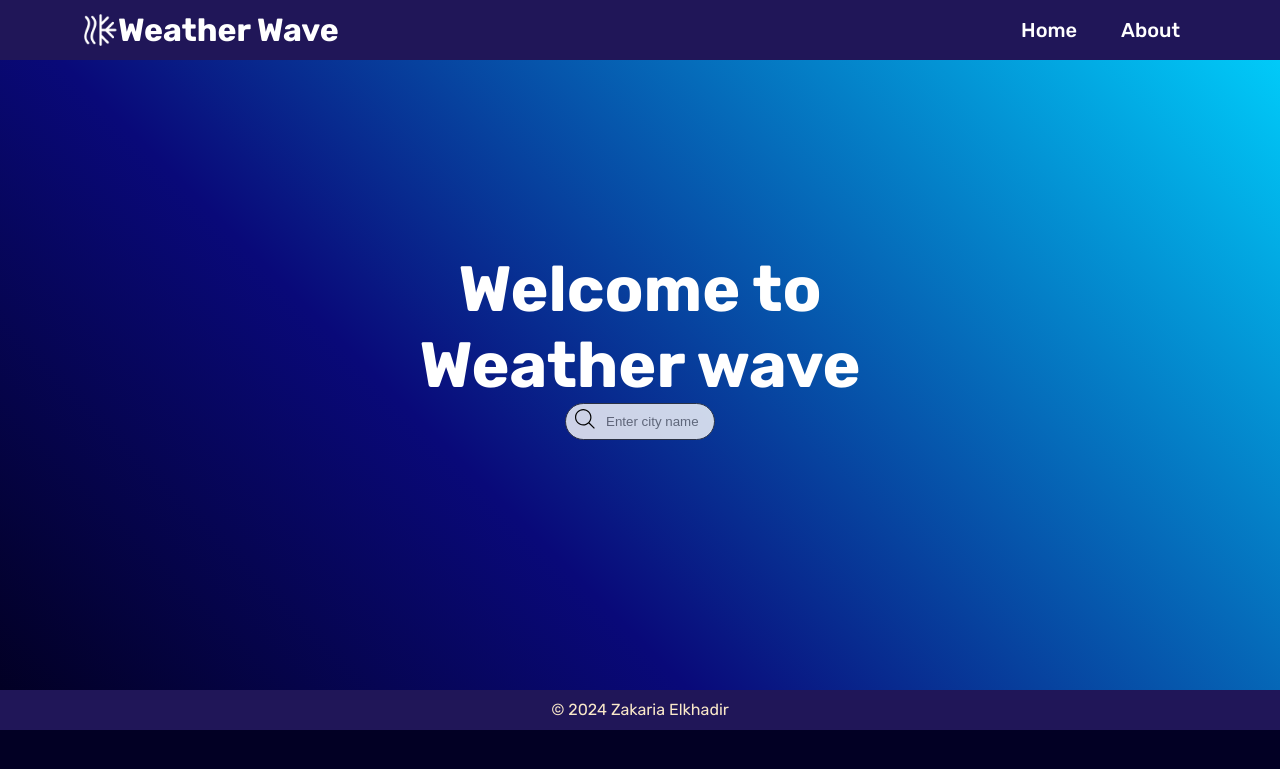
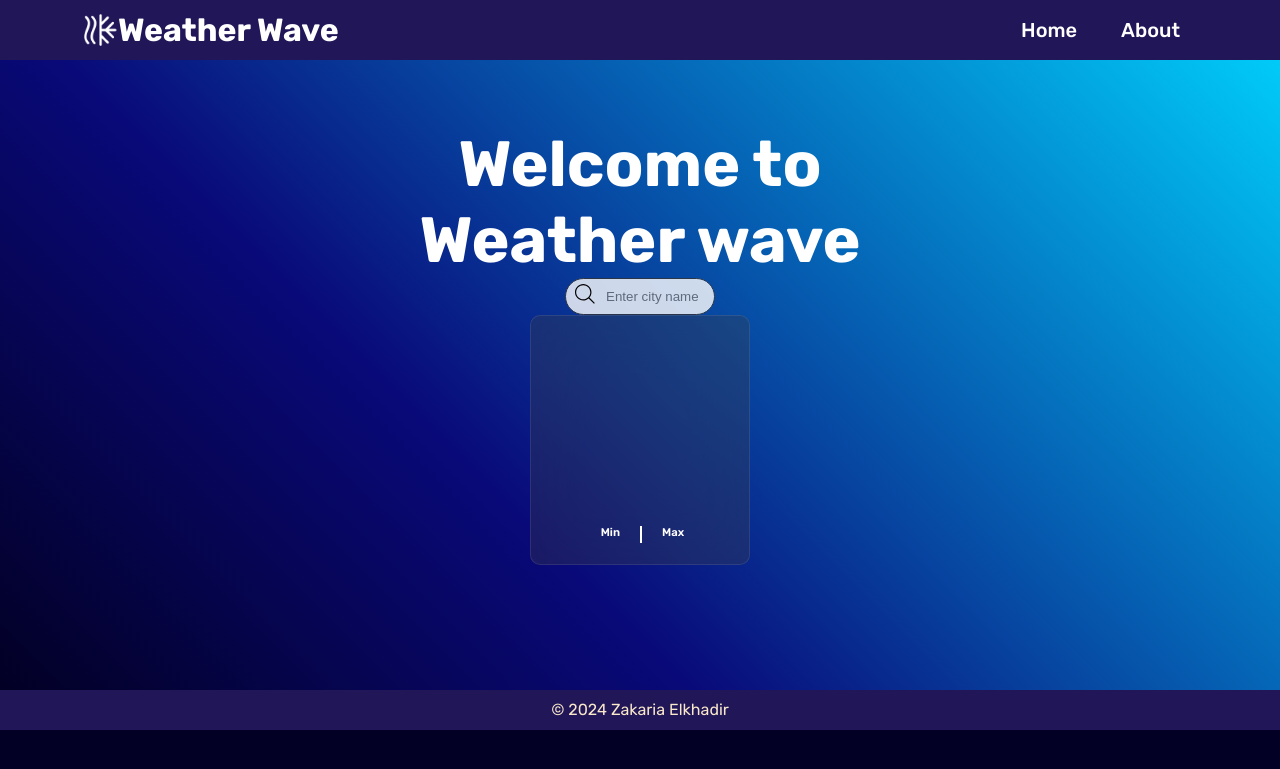
Before and after one commit to ZakariaElkhadir/WeatherApp, a Flask app: page / in a window 1280 px wide. Shown: the top 769 px of the page. Run offline with Flask 3, Linux system fonts and the light colour scheme.

Commit message:
v2 under development

```diff
--- a/app/routes.py
+++ b/app/routes.py
@@ -13,7 +13,8 @@
 
 def get_weather(city):
     base_url = "https://api.openweathermap.org/data/2.5/weather?"
-    api_key = open(".api_key", "r").read()
+    with open(".api_key", "r") as f:
+        api_key = f.read()
     url = base_url + 'appid=' + api_key + '&q=' + city
     response = requests.get(url).json()
 
--- a/app/templates/index.html
+++ b/app/templates/index.html
@@ -45,7 +45,7 @@
 </form>
 <section class="weather-grid">
     <!-- this section will contain the weather data -->
-    <div class="cardContainer hidden">
+    <div class="cardContainer ">
         <div class="card">
           <p class="city">{{ weather_data.city }}</p>
           <p class="weather">{{ weather_data.description }}</p>
```
